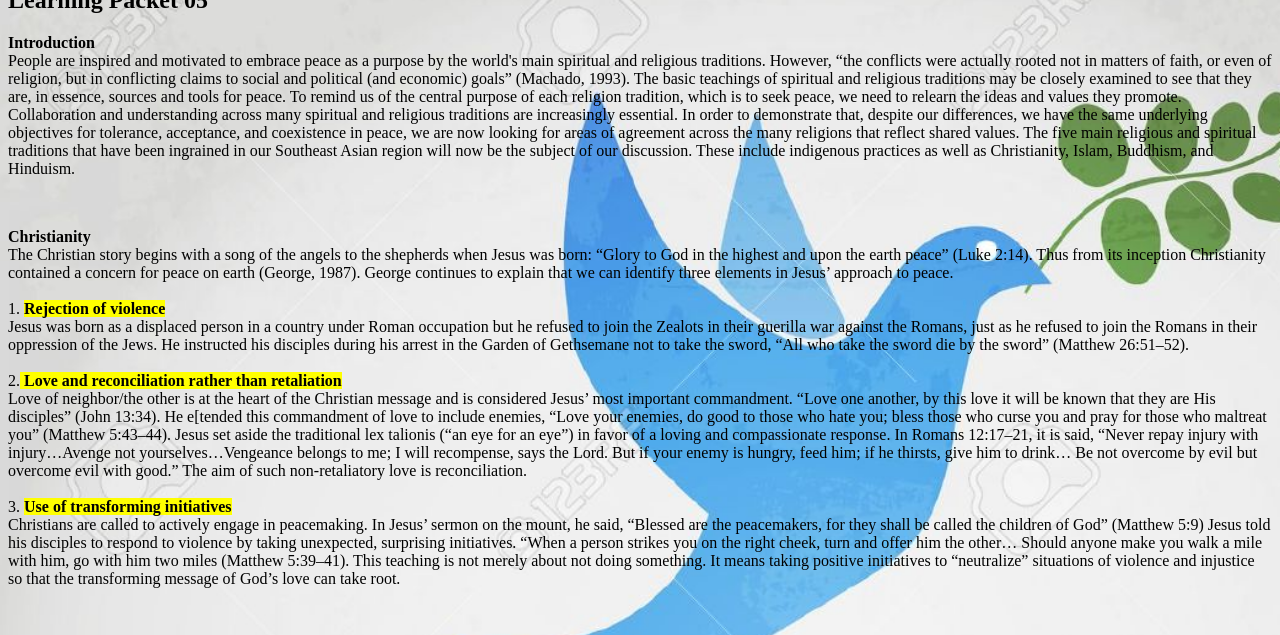
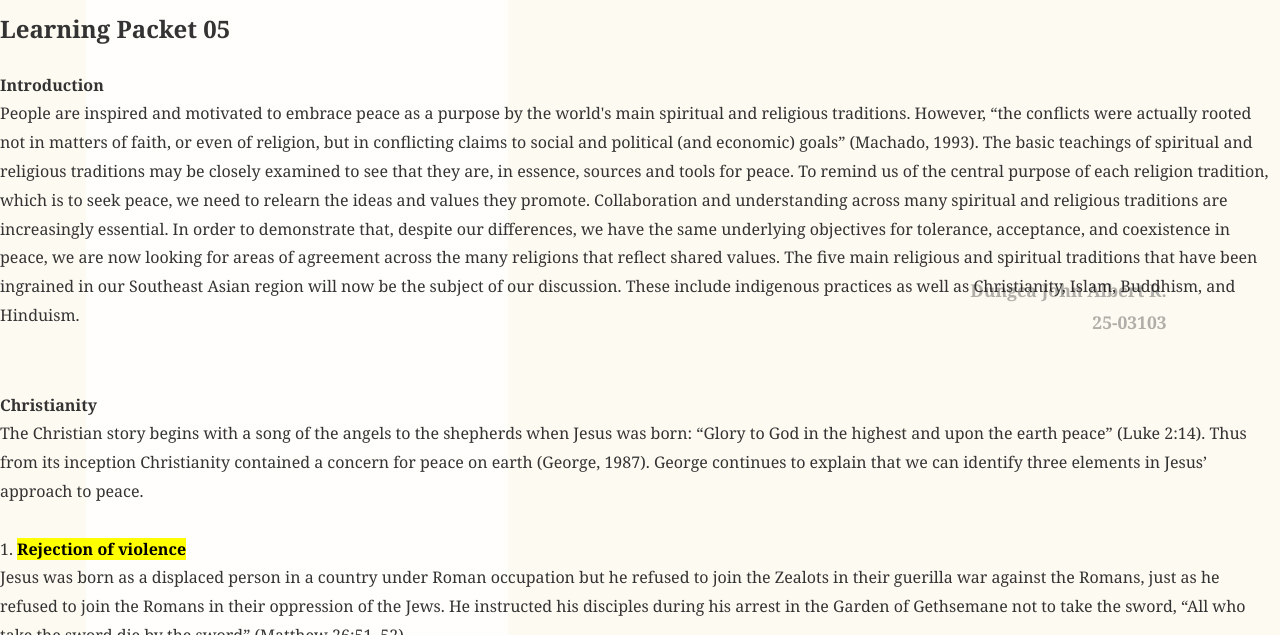
Before and after one commit to JOHNALBERT15/JOHNALBERT01.github.io, a plain HTML site: page index.html in a window 1280 px wide. Shown: the part 93-728 px from the top of the page. Drawn offline with Linux system fonts and the light colour scheme.

Commit message:
Add files via upload

```diff
--- a/index.html
+++ b/index.html
@@ -27,9 +27,34 @@ font-size: 30px;
 	margin: 20px;
 	text-align: center;
 }
-body{background-image: url(hanss-releasing-dove.jpg) ;
-	background-size:cover;
-	background-repeat:no-repeat;
+body{
+    font-family: 'Georgia', serif;
+    line-height: 1.8;
+    margin: 0;
+    padding: 0;
+    color: #333;
+    background-color: #fdfaf1;
+
+    background-image:
+        linear-gradient(rgba(255,255,255,0.7), rgba(255,255,255,0.7)),
+        url("Logo.jpg");
+
+    background-repeat: no-repeat;
+    background-position: 10% center;
+    background-size: 33% auto;
+}
+        /* Student Info: Low opacity and 3cm gap */
+        .student-info {
+            position: fixed;
+            right: 3cm;
+            top: 50%;
+            transform: translateY(-50%);
+            text-align: right;
+            color: rgba(0, 0, 0, 0.3);
+            font-weight: bold;
+            font-size: 1.1rem;
+            z-index: 1000;
+            pointer-events: none;}
 }
 </style>
 </head>
@@ -198,6 +223,10 @@ peace because of his mischief making.
 Show compassion to those on earth, so that He who is in heaven
 may show His mercy on you.</mark></p>
 
+ <div class="student-info">
+    Dungca John Albert R. <br>
+    25-03103
+    </div>
 
 </body>
 <a href="page2.html" class="next-btn">Next Page</a>
```
Also changed, not shown: page2.html (+31 -3 lines), Logo.jpg (added).
